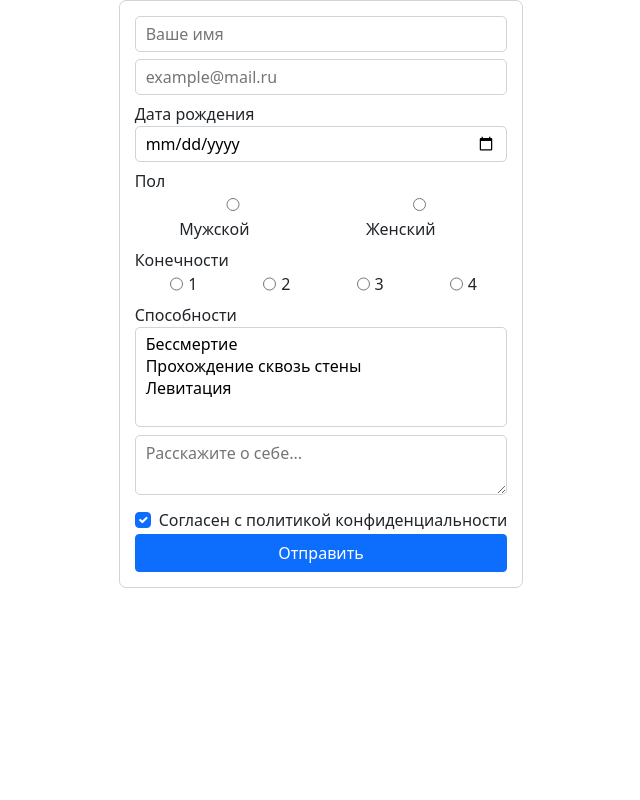
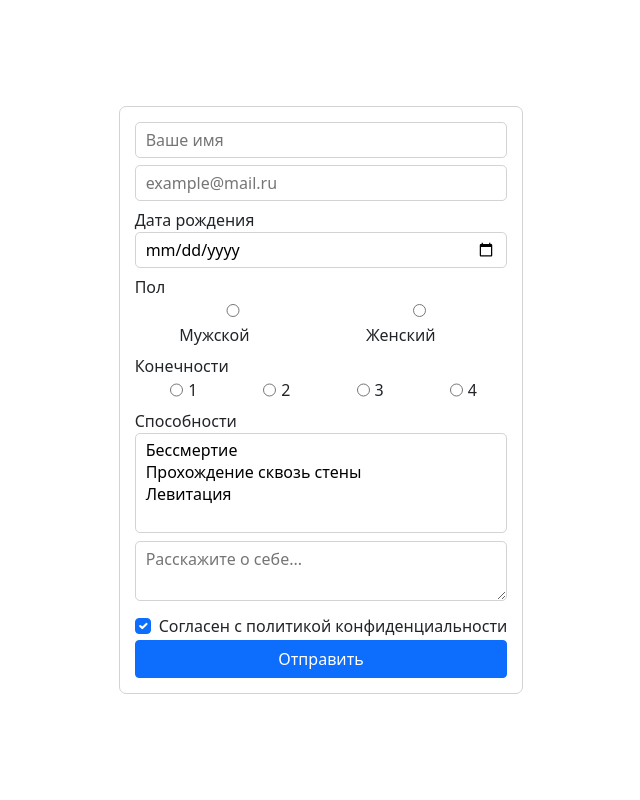
Before and after one commit to kovalenkoanna02/backend, a PHP site: page / in a window 1280 px wide. Shown: the whole page, without its empty margins (319-959 px from the left). Run offline with PHP 8.4, Linux system fonts and the light colour scheme.

Commit message:
Update style.css

```diff
--- a/5/style.css
+++ b/5/style.css
@@ -1,6 +1,10 @@
 * {
     margin: 0;
     padding: 0;
+}
+
+html, body {
+    height: 100%;
 }
 
 body {
```
